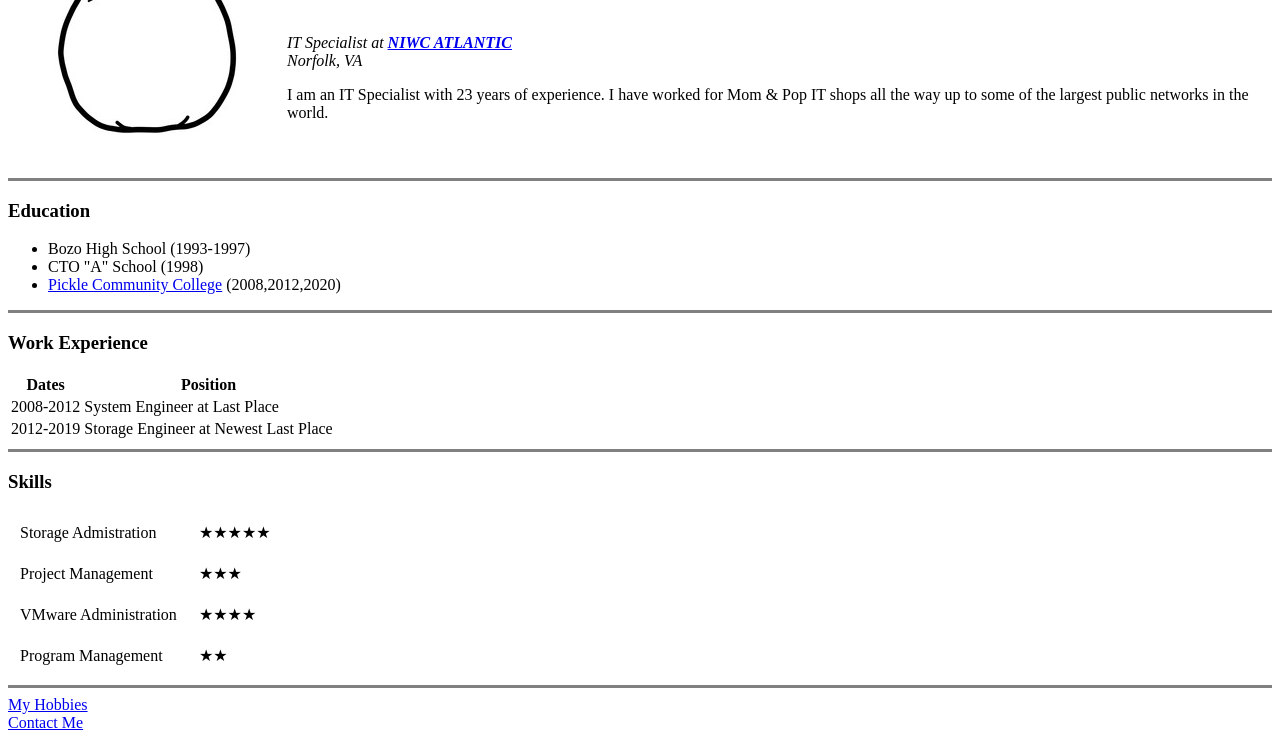
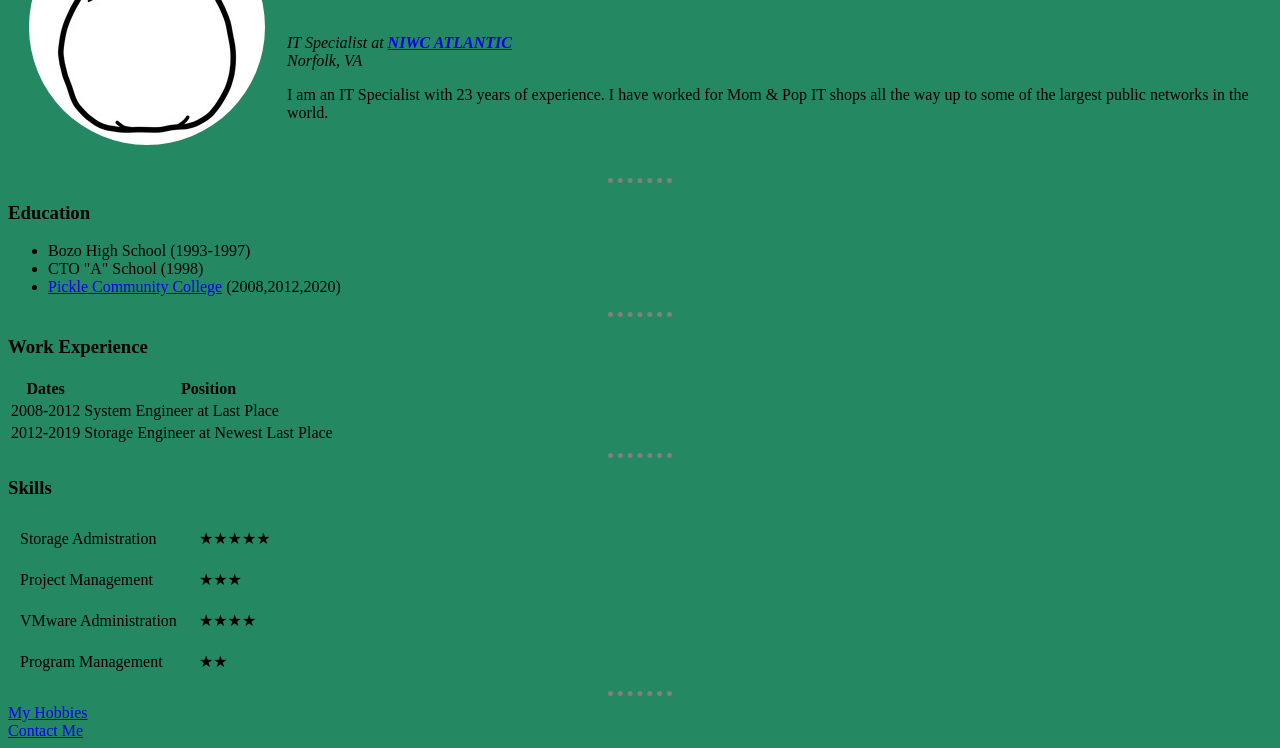
Before and after one commit to dtadams79/cv, a plain HTML site: page Index.html in a window 1280 px wide. Shown: the part 120-868 px from the top of the page. Drawn offline with Linux system fonts and the light colour scheme.

Commit message:
Created stylesheet

```diff
--- a/Index.html
+++ b/Index.html
@@ -5,6 +5,7 @@
     <meta name="description" content="An <almost>amazing site, dedicated to
       an almost amazing person!">
     <title>David's Personal Site</title>
+    <link rel="stylesheet" href="/css/styles.css">
   </head>
   <body>
     <table cellspacing=20>
@@ -20,14 +21,14 @@
         </td>
       </tr>
     </table>
-    <hr size=3 noshade>
+    <hr>
     <h3>Education</h3>
     <ul>
       <li>Bozo High School (1993-1997)</li>
       <li>CTO "A" School (1998)</li>
       <li><a href="http://www.tcc.edu">Pickle Community College</a> (2008,2012,2020)</li>
     </ul>
-    <hr size=3 noshade>
+    <hr>
     <h3>Work Experience</h3>
     <table>
       <thead>
@@ -50,7 +51,7 @@
 
       </tfoot>
     </table>
-    <hr size=3 noshade>
+    <hr>
     <h3>Skills</h3>
     <table cellpadding=10>
       <tbody>
@@ -88,7 +89,7 @@
         </tr>
       </tbody>
     </table>
-    <hr size=3 noshade>
+    <hr>
     <a href="hobbies.html">My Hobbies</a><br />
     <a href="contact_me.html">Contact Me</a>
   </body>
--- /dev/null
+++ b/css/styles.css
@@ -0,0 +1,10 @@
+body {
+    background-color: #248862;
+  }
+  hr {
+    border-style: none;
+    border-top-style: dotted;
+    border-color: grey;
+    border-width: 5px;
+    width: 5%;
+  }
```
